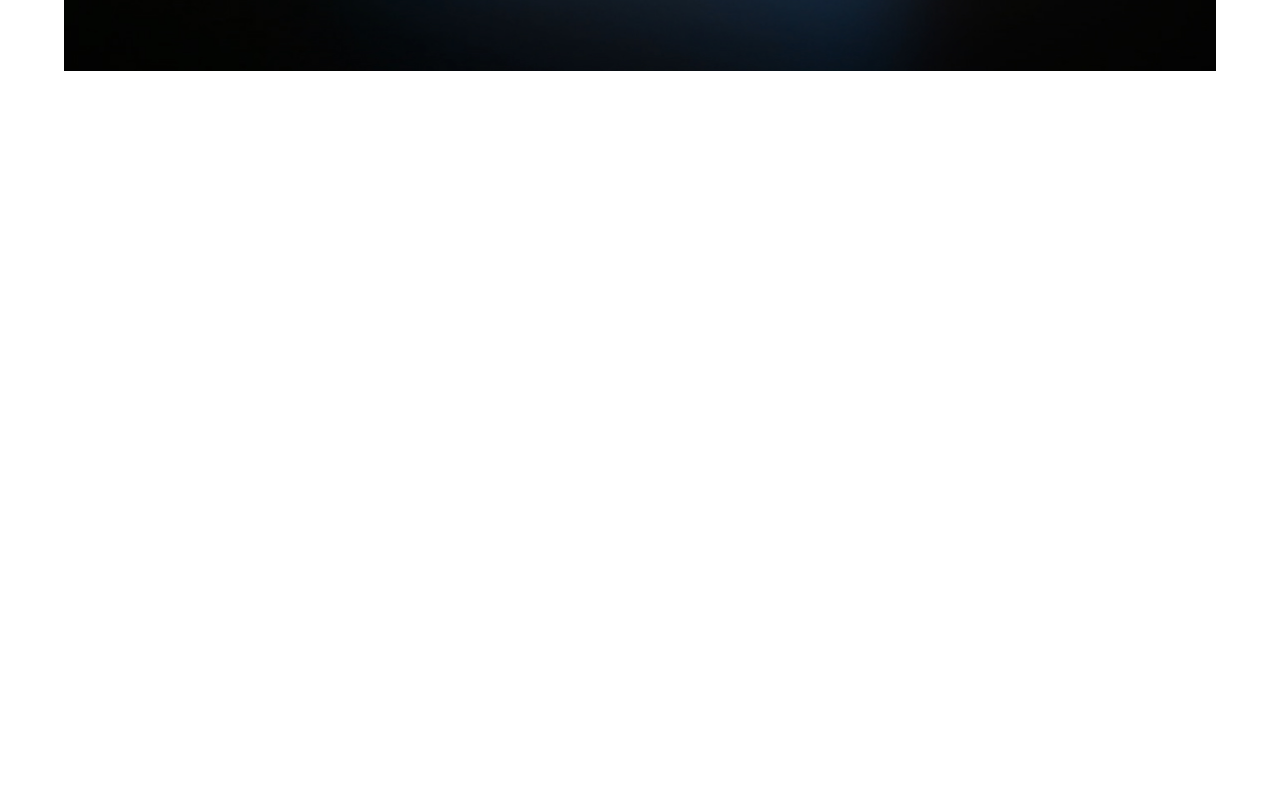
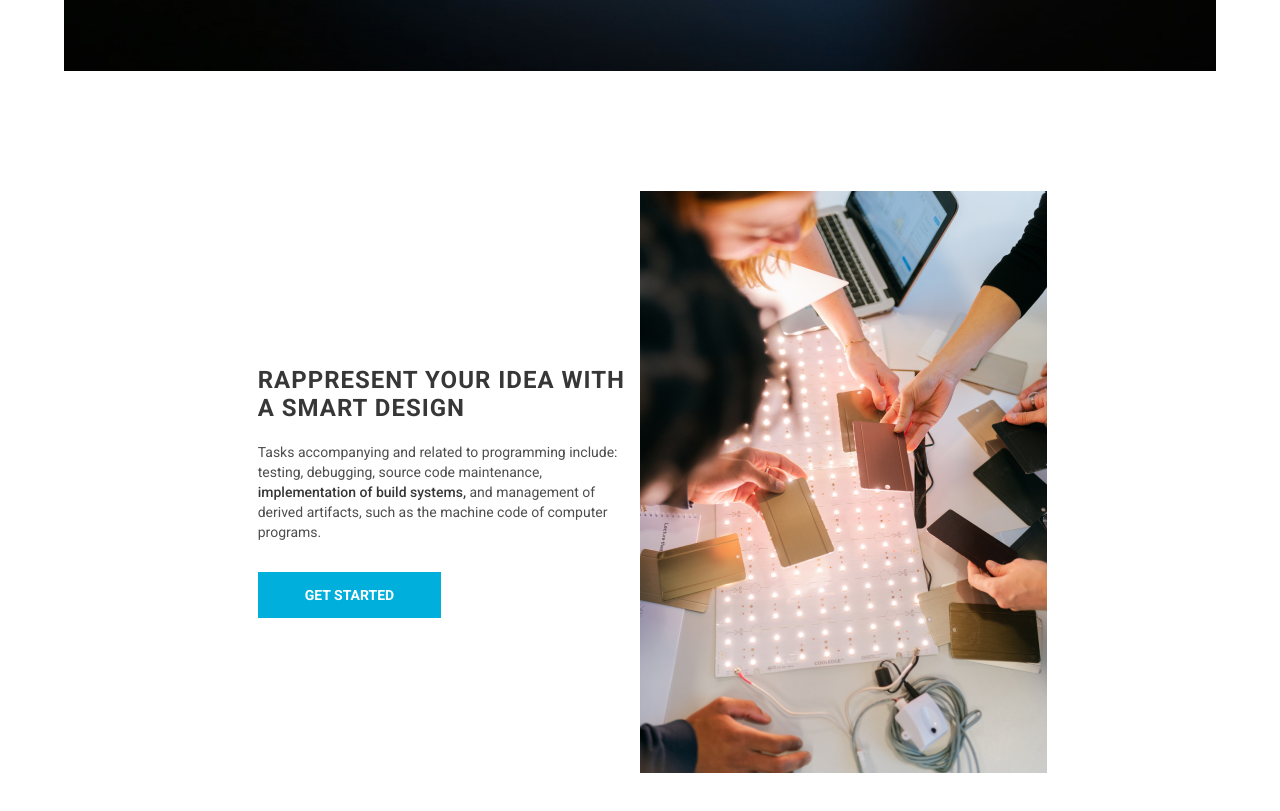
Before and after one commit to maver1cus/rss, a plain HTML site: page webdev/index.html in a window 1280 px wide. Shown: the part 675-1486 px from the top of the page. Before the commit the page ends 800 px from the top, so only its background shows below. Drawn offline with Linux system fonts and the light colour scheme.

Commit message:
feat: add text-block

```diff
--- a/webdev/index.html
+++ b/webdev/index.html
@@ -62,6 +62,18 @@
         </ul>
       </div>
     </section>
+    <section class="text-block">
+      <div class="text-block__content">
+        <div class="text-block__content-wrapper">
+          <h2 class="text-block__title">Rappresent your idea with a smart Design</h2>
+          <p class="text-block__text">Tasks accompanying and related to programming include: testing, debugging, source code maintenance, <strong>implementation of build systems,</strong> and management of derived artifacts, such as the machine code of computer programs. </p>
+          <button class="text-block__btn btn">get started</button>
+        </div>
+      </div>
+      <div class="text-block__image">
+        <img src="assets/img/content-image-1.jpg" alt="content=image">
+      </div>
+    </section>
   </main>
 </div>
 </body>
--- a/webdev/style.css
+++ b/webdev/style.css
@@ -375,3 +375,52 @@ body {
 .social__link img {
   width: 100%;
 }
+
+/*стили для текстового блока text-block */
+
+.text-block {
+  display: flex;
+  justify-content: space-between;
+  align-items: flex-start;
+  max-width: 1062px;
+  width: 66.37500%;
+  margin: 0 auto;
+  padding: 120px 0 140px 0;
+}
+.text-block__content {
+  width: 50%;
+}
+
+.text-block__content-wrapper {
+  max-width: 406px;
+  padding-top: 155px;
+}
+
+.text-block__title {
+  max-width: 370px;
+  margin-bottom: 20px;
+  font-weight: bold;
+  font-size: 24px;
+  line-height: 28px;
+  letter-spacing: 1px;
+  text-transform: uppercase;
+  color: #373737;
+}
+
+.text-block__text {
+  margin-bottom: 30px;
+  font-size: 14px;
+  line-height: 20px;
+  color: #4E4E4E;
+}
+
+.text-block__text strong {
+  font-weight: 500;
+  color: #373737;
+}
+
+.text-block__image {
+  width: 50%;
+  font-size: 0;
+  text-align: right;
+}
```
Also changed, not shown: webdev/assets/img/content-image-1.jpg (added).
